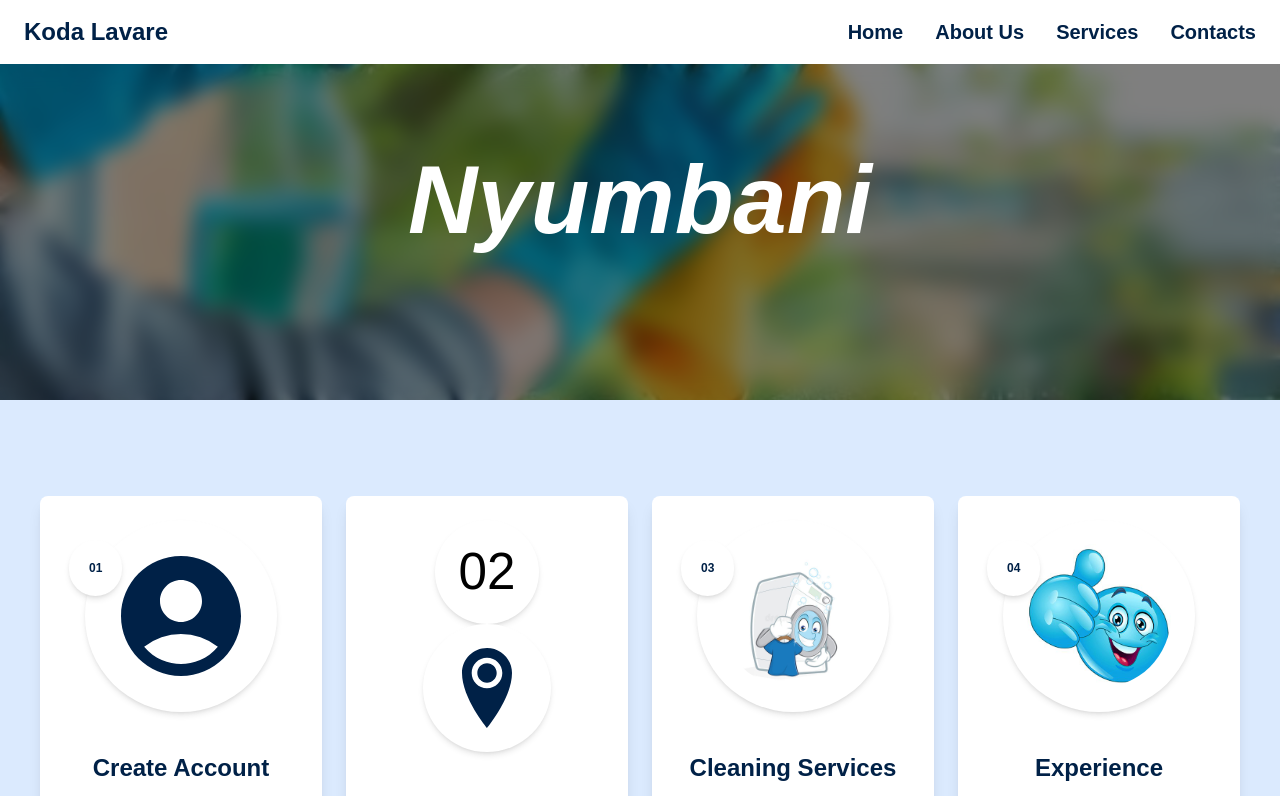
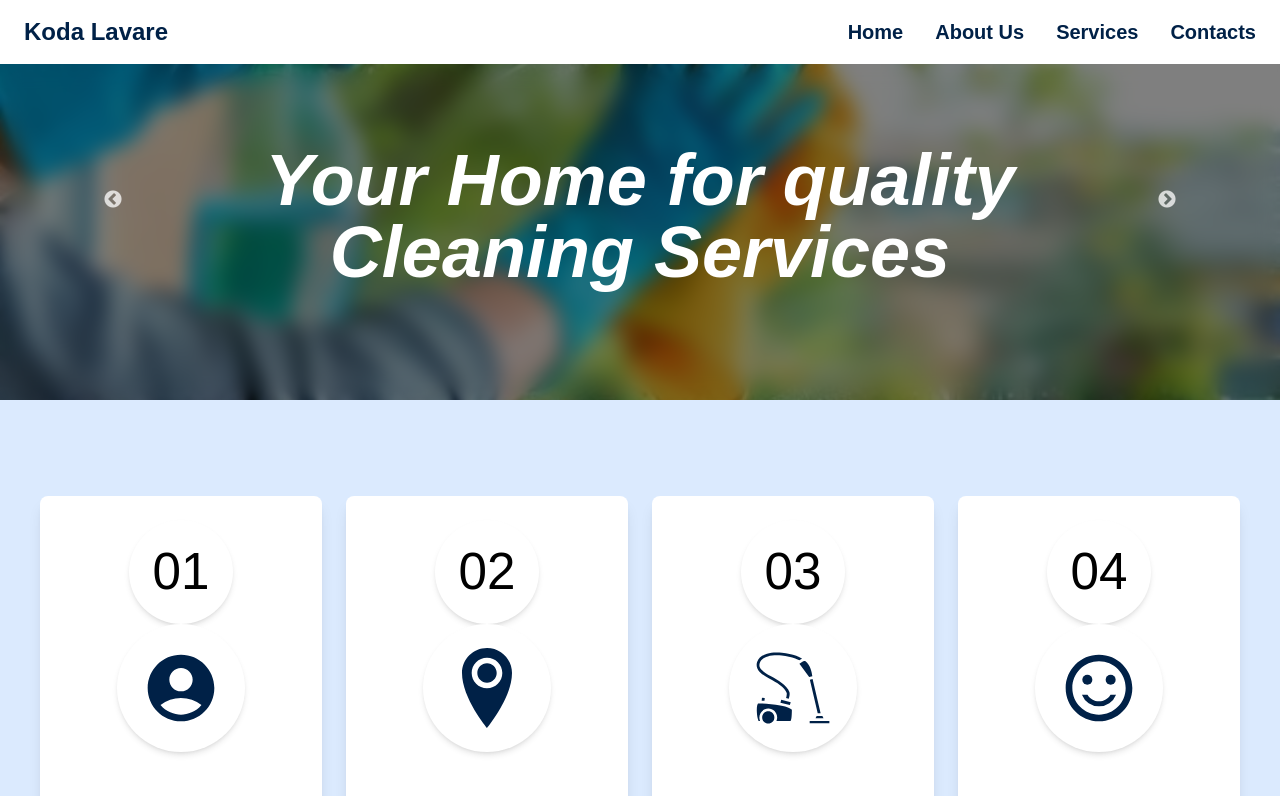
Before and after one commit to KWSTEPHY/CleanHub, a React (Vite) app: page / in a window 1280 px wide. Shown: the top 796 px of the page. Built offline with nearby package versions, Linux system fonts and the light colour scheme.

Commit message:
Home section slider

```diff
--- a/package.json
+++ b/package.json
@@ -24,8 +24,10 @@
     "slick-carousel": "^1.8.1"
   },
   "devDependencies": {
+    "@types/aos": "^3.0.7",
     "@types/react": "^18.2.66",
     "@types/react-dom": "^18.2.22",
+    "@types/react-slick": "^0.23.13",
     "@typescript-eslint/eslint-plugin": "^7.2.0",
     "@typescript-eslint/parser": "^7.2.0",
     "@vitejs/plugin-react": "^4.2.1",
--- a/src/Pages/Home.tsx
+++ b/src/Pages/Home.tsx
@@ -60,7 +60,6 @@ const cardData = [
 const Home: React.FC = () => {
   const cardStyle =
     "rounded-lg p-6 bg-white shadow-lg hover:shadow-2xl transition-shadow duration-300 flex flex-col items-center max-w-xs";
-
   const cardStyleTwo =
     "rounded-lg p-6 bg-white shadow-lg hover:shadow-2xl transition-shadow duration-300 flex flex-col items-center w-3/5";
 
@@ -90,8 +89,7 @@ const Home: React.FC = () => {
           backgroundAttachment: "fixed",
           minHeight: "400px",
           width: "100%",
-        }}
-      >
+        }}>
         <div
           className="flex bg-black bg-opacity-50 text-white backdrop-filter backdrop-blur-sm mx-auto px-0"
           style={{
@@ -103,13 +101,40 @@ const Home: React.FC = () => {
             alignItems: "center",
             justifyContent: "center",
           }}>
+
+          <div className="absolute top-0 w-full h-full flex items-center justify-center">
+            <div className="w-4/5">
+              <Slider {...sliderSettings}>
+                <div>
                   <h2
-            className="text-8xl font-bold mx-auto px-6 py-8"
+                    className="text-7xl font-bold mx-auto px-6 py-8 mt-8 text-center"
                     style={{
                       fontStyle: "italic",
                     }}>
-            Nyumbani
+                    Welcome to Korda Larvae
                   </h2>
+                </div>
+                <div>
+                  <h2
+                    className="text-7xl font-bold mx-auto px-6 py-8 mt-8 text-center"
+                    style={{
+                      fontStyle: "italic",
+                    }}>
+                    Your Home for quality Cleaning Services
+                  </h2>
+                </div>
+                <div>
+                  <h2
+                    className="text-7xl font-bold mx-auto px-6 py-8 mt-8 text-center"
+                    style={{
+                      fontStyle: "italic",
+                    }}>
+                    Experience the Best we have to offer
+                  </h2>
+                </div>
+              </Slider>
+            </div>
+          </div>
         </div>
       </section>
 
@@ -118,13 +143,12 @@ const Home: React.FC = () => {
           <div className="flex justify-center m-4">
             <div className="grid grid-cols-4 gap-6">
               <div className={cardStyle}>
-      <div className="relative flex items-center justify-center">
-      <div className="absolute -left-4 top-5 p-5 bg-white rounded-full shadow-md">
-          <h1 className="text-xs font-bold text-[#002147]">01</h1>
+                <div className="p-6 bg-white rounded-full shadow-md">
+                  <h1>01</h1>
                 </div>
+
                 <div className="p-6 bg-white rounded-full shadow-md">
-          <MdAccountCircle className="h-36 w-36 text-[#002147]" />
-        </div>
+                  <MdAccountCircle className="h-20 w-20 text-[#002147]" />
                 </div>
 
                 <h2 className="text-2xl font-bold text-[#002147] mb-4 mt-10">
@@ -142,6 +166,7 @@ const Home: React.FC = () => {
                 <div className="p-6 bg-white rounded-full shadow-md">
                   <ImLocation2 className="h-20 w-20 text-[#002147]" />
                 </div>
+
                 <h2 className="text-2xl text-center font-bold text-[#002147] mb-4 mt-10">
                   Track Location
                 </h2>
@@ -149,18 +174,13 @@ const Home: React.FC = () => {
                   (+254)803456675 (+254)712345874 (+254)123456992
                 </p>
               </div>
-              <div className={`${cardStyle} group`}>
-                <div className="relative flex items-center justify-center">
-                  <div className="absolute -left-4 top-5 p-5 bg-white rounded-full shadow-md">
-                    <h1 className="text-xs font-bold text-[#002147]">03</h1>
+              <div className={cardStyle}>
+                <div className="p-6 bg-white rounded-full shadow-md">
+                  <h1>03</h1>
                 </div>
+
                 <div className="p-6 bg-white rounded-full shadow-md">
-                    <img
-                      src="src/assets/cleaning services.jpeg"
-                      alt="Washing Machine Holding Clean T-Shirt"
-                      className="h-36 w-36 object-cover rounded-full transition-transform duration-300 group-hover:scale-110"
-                    />
-                  </div>
+                  <GiVacuumCleaner className="h-20 w-20 text-[#002147]" />
                 </div>
 
                 <h2 className="text-2xl font-bold text-[#002147] mb-4 mt-10">
@@ -170,18 +190,13 @@ const Home: React.FC = () => {
                   info@webmail.com support@webmail.com jobs.@webmail.com
                 </p>
               </div>
-              <div className={`${cardStyle} group`}>
-  <div className="relative flex items-center justify-center">
-    <div className="absolute -left-4 top-5 p-5 bg-white rounded-full shadow-md">
-      <h1 className="text-xs font-bold text-[#002147]">04</h1>
+              <div className={cardStyle}>
+                <div className="p-6 bg-white rounded-full shadow-md">
+                  <h1>04</h1>
                 </div>
+
                 <div className="p-6 bg-white rounded-full shadow-md">
-      <img
-        src="src/assets/experience.jpeg"
-        alt="Washing Machine Holding Clean T-Shirt"
-        className="h-36 w-36 object-cover rounded-full transition-transform duration-300 group-hover:scale-110"
-      />
-    </div>
+                  <MdOutlineSentimentSatisfiedAlt className="h-20 w-20 text-[#002147]" />
                 </div>
 
                 <h2 className="text-2xl text-center font-bold text-[#002147] mb-4 mt-10">
@@ -191,7 +206,6 @@ const Home: React.FC = () => {
                   www.facebook.com www.twitter.com www.instagram.com
                 </p>
               </div>
-
             </div>
           </div>
         </div>
@@ -225,8 +239,7 @@ const Home: React.FC = () => {
                   stroke="currentColor"
                   strokeWidth="2"
                   viewBox="0 0 24 24"
-                  xmlns="http://www.w3.org/2000/svg"
-                >
+                  xmlns="http://www.w3.org/2000/svg">
                   <path
                     strokeLinecap="round"
                     strokeLinejoin="round"
@@ -242,8 +255,7 @@ const Home: React.FC = () => {
                   stroke="currentColor"
                   strokeWidth="2"
                   viewBox="0 0 24 24"
-                  xmlns="http://www.w3.org/2000/svg"
-                >
+                  xmlns="http://www.w3.org/2000/svg">
                   <path
                     strokeLinecap="round"
                     strokeLinejoin="round"
@@ -259,8 +271,7 @@ const Home: React.FC = () => {
                   stroke="currentColor"
                   strokeWidth="2"
                   viewBox="0 0 24 24"
-                  xmlns="http://www.w3.org/2000/svg"
-                >
+                  xmlns="http://www.w3.org/2000/svg">
                   <path
                     strokeLinecap="round"
                     strokeLinejoin="round"
@@ -276,8 +287,7 @@ const Home: React.FC = () => {
                   stroke="currentColor"
                   strokeWidth="2"
                   viewBox="0 0 24 24"
-                  xmlns="http://www.w3.org/2000/svg"
-                >
+                  xmlns="http://www.w3.org/2000/svg">
                   <path
                     strokeLinecap="round"
                     strokeLinejoin="round"
@@ -321,8 +331,7 @@ const Home: React.FC = () => {
                   stroke="currentColor"
                   strokeWidth="2"
                   viewBox="0 0 24 24"
-                  xmlns="http://www.w3.org/2000/svg"
-                >
+                  xmlns="http://www.w3.org/2000/svg">
                   <path
                     strokeLinecap="round"
                     strokeLinejoin="round"
@@ -338,8 +347,7 @@ const Home: React.FC = () => {
                   stroke="currentColor"
                   strokeWidth="2"
                   viewBox="0 0 24 24"
-                  xmlns="http://www.w3.org/2000/svg"
-                >
+                  xmlns="http://www.w3.org/2000/svg">
                   <path
                     strokeLinecap="round"
                     strokeLinejoin="round"
@@ -355,8 +363,7 @@ const Home: React.FC = () => {
                   stroke="currentColor"
                   strokeWidth="2"
                   viewBox="0 0 24 24"
-                  xmlns="http://www.w3.org/2000/svg"
-                >
+                  xmlns="http://www.w3.org/2000/svg">
                   <path
                     strokeLinecap="round"
                     strokeLinejoin="round"
@@ -372,8 +379,7 @@ const Home: React.FC = () => {
                   stroke="currentColor"
                   strokeWidth="2"
                   viewBox="0 0 24 24"
-                  xmlns="http://www.w3.org/2000/svg"
-                >
+                  xmlns="http://www.w3.org/2000/svg">
                   <path
                     strokeLinecap="round"
                     strokeLinejoin="round"
@@ -405,8 +411,7 @@ const Home: React.FC = () => {
           {cardData.map((card, index) => (
             <div
               key={index}
-              className="relative bg-white w-96 h-full rounded-b-lg  text-[#002147] shadow-lg group hover:bg-blue-100 transition-all duration-300 ease-in-out transform hover:scale-110 hover:shadow-lg"
-            >
+              className="relative bg-white w-96 h-full rounded-b-lg  text-[#002147] shadow-lg group hover:bg-blue-100 transition-all duration-300 ease-in-out transform hover:scale-110 hover:shadow-lg">
               <div className="absolute inset-x-0 -top-0 flex justify-center">
                 <div className="bg-blue-100 rounded-full w-32 h-32 mt-2 transition-all duration-300 ease-in-out group-hover:bg-white">
                   {card.icon}
@@ -426,8 +431,7 @@ const Home: React.FC = () => {
                 </ul>
                 <button
                   className="bg-[#002147] hover:bg-blue-500 text-white font-bold py-2 px-4 rounded focus:outline-none focus:shadow-outline w-48"
-                  type="button"
-                >
+                  type="button">
                   Submit Request
                 </button>
               </div>
@@ -446,8 +450,7 @@ const Home: React.FC = () => {
           backgroundAttachment: "fixed",
           minHeight: "700px",
           width: "100%",
-        }}
-      >
+        }}>
         <div
           className="flex bg-black bg-opacity-50 text-white backdrop-filter backdrop-blur-sm mx-auto px-0"
           style={{
@@ -458,8 +461,7 @@ const Home: React.FC = () => {
             display: "flex",
             alignItems: "center",
             justifyContent: "center",
-          }}
-        >
+          }}>
           <div className="ml-80 w-full px-6">
             <div className={cardStyleTwo}>
               <h2 className="text-4xl font-bold text-center text-[#002147] mb-4 mt-10">
@@ -469,8 +471,7 @@ const Home: React.FC = () => {
                 <div className="mb-4">
                   <label
                     htmlFor="name"
-                    className="block text-gray-700 font-bold mb-2"
-                  >
+                    className="block text-gray-700 font-bold mb-2">
                     Name
                   </label>
                   <input
@@ -483,8 +484,7 @@ const Home: React.FC = () => {
                 <div className="mb-4">
                   <label
                     htmlFor="email"
-                    className="block text-gray-700 font-bold mb-2"
-                  >
+                    className="block text-gray-700 font-bold mb-2">
                     Email
                   </label>
                   <input
@@ -498,8 +498,7 @@ const Home: React.FC = () => {
                   <div className="mb-4 w-1/2">
                     <label
                       htmlFor="date"
-                      className="block text-gray-700 font-bold mb-2"
-                    >
+                      className="block text-gray-700 font-bold mb-2">
                       Date
                     </label>
                     <input
@@ -511,24 +510,21 @@ const Home: React.FC = () => {
                   <div className="mb-4 w-1/2">
                     <label
                       htmlFor="message"
-                      className="block text-gray-700 font-bold mb-2"
-                    >
+                      className="block text-gray-700 font-bold mb-2">
                       Message
                     </label>
                     <input
                       type="message"
                       id="message"
                       className="shadow appearance-none border rounded w-full py-2 px-3 bg-[#002147] text-white leading-tight focus:outline-none focus:shadow-outline"
-                      placeholder="Enter your message"
-                    ></input>
+                      placeholder="Enter your message"></input>
                   </div>
                 </div>
 
                 <div className="flex items-center justify-center">
                   <button
                     className="bg-[#002147] hover:bg-blue-500 text-white font-bold py-2 px-4 rounded focus:outline-none focus:shadow-outline w-48"
-                    type="button"
-                  >
+                    type="button">
                     Submit
                   </button>
                 </div>
```
Also changed, not shown: 1 other file (tests, documents, lock files or other folders). Lines whose indentation alone changed are shown as unchanged.
